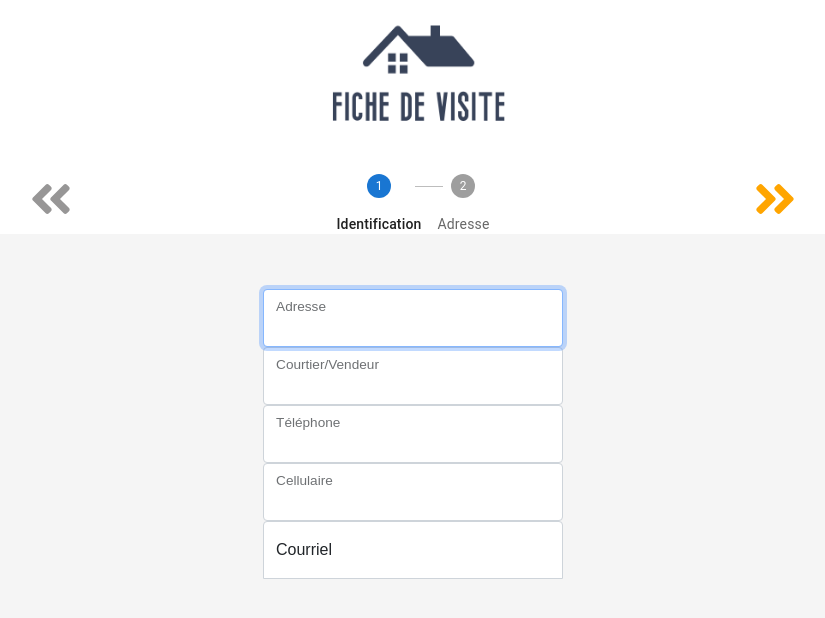
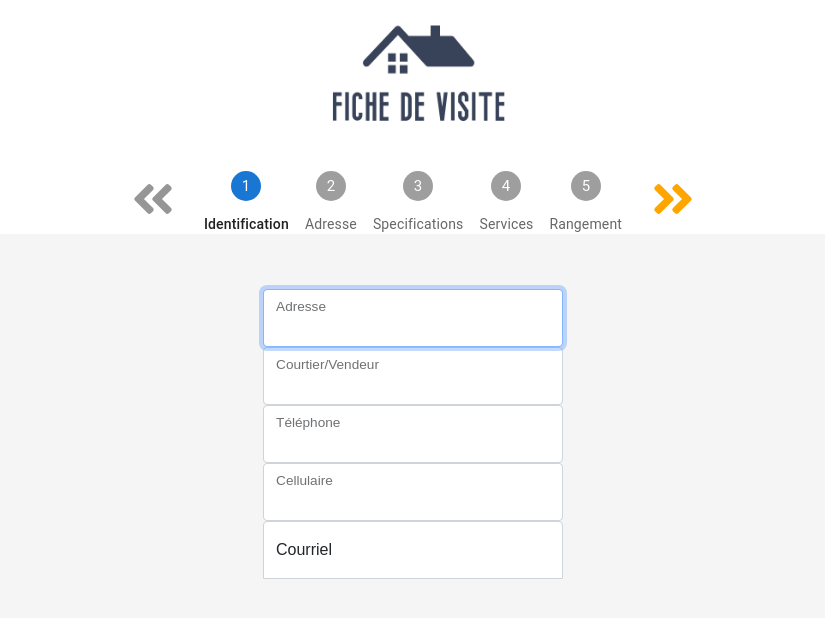
Before and after one commit to RaphaelJ-S/inf4150-projet, a React (Create React App) app in the folder app/: page / in a window 1280 px wide. Shown: the top 618 px of the page, without its empty margins (227-1052 px from the left). Built offline with nearby package versions, Linux system fonts and the light colour scheme.

Commit message:
ajout de fichiers vides de formulaire pour tester et d'amélioration de la présentation

```diff
--- a/app/src/component/css/FicheVisite.css
+++ b/app/src/component/css/FicheVisite.css
@@ -3,24 +3,6 @@ body,
 main {
   height: 100%;
   font-family: sans-serif;
-}
-.container-progres {
-  font-family: sans-serif;
-  display: flex;
-  flex-flow: row;
-  justify-content: space-evenly;
-}
-.btn-precedent,
-.btn-suivant {
-  width: fit-content;
-  height: fit-content;
-  background-color: transparent;
-  border: none;
-  color: orange;
-}
-.button:disabled,
-button[disabled] {
-  color: #979696;
 }
 
 #root {
@@ -38,7 +20,39 @@ section {
   padding-bottom: 40px;
   background-color: #f5f5f5;
 }
+/*
+Le style de la barre de progression
+*/
+.container-progres {
+  font-family: sans-serif;
+  display: flex;
+  flex-flow: row;
+  justify-content: center;
+}
+.btn-precedent,
+.btn-suivant {
+  width: fit-content;
+  height: fit-content;
+  background-color: transparent;
+  border: none;
+  color: orange;
+  margin-left: 1rem;
+  margin-right: 1rem;
+}
+.button:disabled,
+button[disabled] {
+  color: #979696;
+}
+.MuiStepLabel-iconContainer {
+  transform: scale(1.25);
+}
+.MuiStepIcon-text {
+  color: transparent;
+}
 
+/*
+Fin de barre de progression
+*/
 .form-signin {
   width: 100%;
   max-width: 330px;
--- a/app/src/component/js/BarreProgression.js
+++ b/app/src/component/js/BarreProgression.js
@@ -3,17 +3,33 @@ import "../css/FicheVisite.css";
 import Stepper from "@mui/material/Stepper";
 import Step from "@mui/material/Step";
 import StepLabel from "@mui/material/StepLabel";
+import StepConnector from "@mui/material/StepConnector";
 
-export default function BarreProgression({ page }) {
+export default function BarreProgression({ numPage }) {
   return (
     <>
-      <Stepper activeStep={page} alternativeLabel>
+      <Stepper
+        activeStep={numPage}
+        alternativeLabel="true"
+        orientation="horizontal"
+        variant="dots"
+        connector={false}
+      >
         <Step key={0}>
           <StepLabel>{"Identification"}</StepLabel>
         </Step>
         <Step key={1}>
           <StepLabel>{"Adresse"}</StepLabel>
         </Step>
+        <Step key={2}>
+          <StepLabel>{"Specifications"}</StepLabel>
+        </Step>
+        <Step key={3}>
+          <StepLabel>{"Services"}</StepLabel>
+        </Step>
+        <Step key={4}>
+          <StepLabel>{"Rangement"}</StepLabel>
+        </Step>
       </Stepper>
     </>
   );
--- a/app/src/component/js/FicheVisite.js
+++ b/app/src/component/js/FicheVisite.js
@@ -1,6 +1,9 @@
 import React, { useState } from "react";
 import IdentiteFormulaire from "./IdentiteFormulaire";
 import AdresseFormulaire from "./AdresseFormulaire";
+import RangementFormulaire from "./RangementFormulaire";
+import ServicesFormulaire from "./ServicesFormulaire";
+import SpecificationsFormulaire from "./SpecificationsFormulaire";
 import BarreProgression from "./BarreProgression";
 import { Button } from "react-bootstrap";
 import Logo from "../../assets/images/fiche_de_visite.png";
@@ -15,36 +18,47 @@ import { faAngleDoubleLeft } from "@fortawesome/free-solid-svg-icons";
 */
 export default function FicheVisite() {
   //Tableau des pages du formulaire
-  const pages = [<IdentiteFormulaire />, <AdresseFormulaire />];
+  const pages = [
+    <IdentiteFormulaire />,
+    <AdresseFormulaire />,
+    <SpecificationsFormulaire />,
+    <ServicesFormulaire />,
+    <RangementFormulaire />,
+  ];
   //dictionnaire contenant les informations du formulaire au complet
   const [info, setInfo] = useState({});
-  //le numéros dans le tableau 'pages' de la page courante
-  const [page, setPage] = useState(0);
+  //le numéros dans le tableau 'pages' de la page  courante
+  const [numPage, setNumPage] = useState(0);
 
-  function changerPage(numPage) {
-    setPage(numPage);
-  }
   //Il faudrait avoir une façon de se déplacer entre les différentes parties du formulaire. Peut-être un bouton
   //'suivant' et 'précédent' ainsi qu'un "menu" indiquant la progression dans le formulaire et avec lequel l'utilisateur
   //pourrait se déplacer aux différentes pages du formulaire.
   return (
     <div className="fichevisite-main">
+      {/* Le logo du formulaire */}
       <div className="text-center">
         <img className="mb-4" src={Logo} alt="logo" width="270" height="150" />{" "}
       </div>
+
+      {/* La section comprenant la page de progression et les outils de navigation du formulaire */}
       <div className="container-progres">
+        {/* Le bouton de navigation vers la partie précédente du formulaire*/}
         <button
           className="btn-precedent"
-          onClick={() => changerPage(page - 1)}
-          disabled={page <= 0}
+          onClick={() => setNumPage(numPage - 1)}
+          disabled={numPage <= 0}
         >
           <FontAwesomeIcon icon={faAngleDoubleLeft} size="3x"></FontAwesomeIcon>
         </button>
-        <BarreProgression page={page} />
+
+        {/* La barre de progression du formulaire */}
+        <BarreProgression numPage={numPage} />
+
+        {/* Le bouton de navigation vers la partie suivant du formulaire*/}
         <button
           className="btn-suivant"
-          onClick={() => changerPage(page + 1)}
-          disabled={page >= pages.length - 1}
+          onClick={() => setNumPage(numPage + 1)}
+          disabled={numPage >= pages.length - 1}
         >
           <FontAwesomeIcon
             icon={faAngleDoubleRight}
@@ -52,7 +66,9 @@ export default function FicheVisite() {
           ></FontAwesomeIcon>
         </button>
       </div>
-      {pages[page]}
+
+      {/* La page active du formulaire */}
+      {pages[numPage]}
     </div>
   );
 }
--- /dev/null
+++ b/app/src/component/js/RangementFormulaire.js
@@ -0,0 +1,5 @@
+import React from "react";
+
+export default function RangementFormulaire() {
+  return <h1>Rangements disponibles</h1>;
+}
--- /dev/null
+++ b/app/src/component/js/ServicesFormulaire.js
@@ -0,0 +1,5 @@
+import React from "react";
+
+export default function ServicesFormulaire() {
+  return <h1>Services à proximité</h1>;
+}
--- /dev/null
+++ b/app/src/component/js/SpecificationsFormulaire.js
@@ -0,0 +1,5 @@
+import React from "react";
+
+export default function SpecificationsFormulaire() {
+  return <h1>Spécification de la maison</h1>;
+}
```
